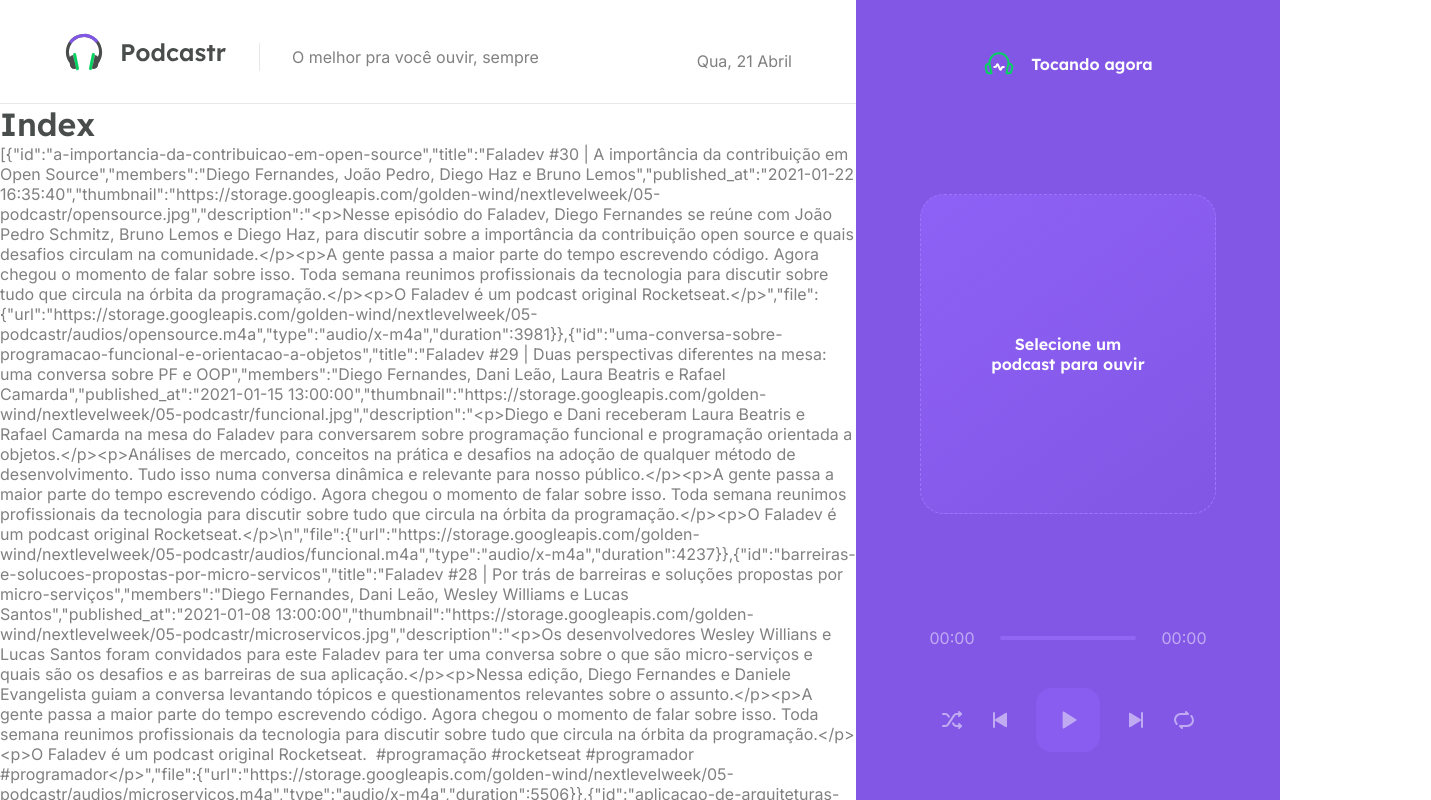
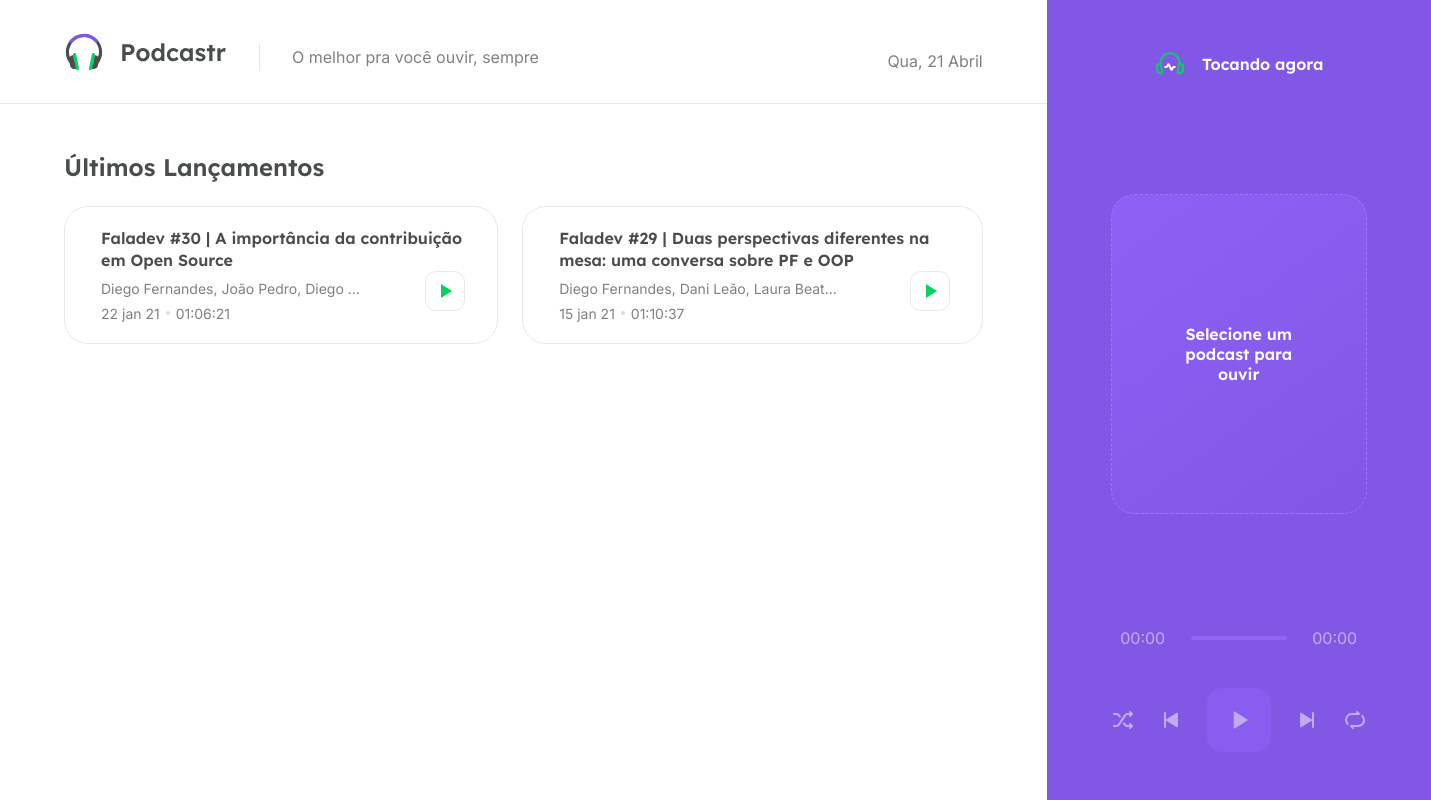
Before and after one commit to rmdev-cmba/podnext, a Next.js app: page / in a window 1280 px wide. Shown: the top 800 px of the page, 1431 px wide, since content can reach past the window. Built offline with nearby package versions, Linux system fonts and the light colour scheme; data requests are answered from the project's data file; grey boxes are pictures that could not be loaded.

Commit message:
Feito estilização de ultimos lancamentos

```diff
--- /dev/null
+++ b/next.config.js
@@ -0,0 +1,5 @@
+module.exports = {
+    images: {
+        domains: ['storage.googleapis.com'],
+    }
+}
--- /dev/null
+++ b/src/pages/home.module.scss
@@ -0,0 +1,114 @@
+.homepage {
+    padding: 0 4rem;
+    height: calc(100vh - 6.5rem);
+    overflow-y: scroll;
+
+    h2 {
+        margin-top: 3rem;
+        margin-bottom: 1.5rem;
+    }
+}
+
+.latestEpisodes {
+    ul {
+        list-style: none;
+        display: grid;
+        grid-template-columns: repeat(2, 1fr);
+        gap: 1.5rem;
+
+        li {
+            background: var(--white);
+            border: 1px solid var(--gray-100);
+            padding: 1.25rem;
+            border-radius: 1.5rem;
+            position: relative;
+
+            display: flex;
+            align-items: center;
+
+            img {
+                width: 6rem;
+                height: 6rem;
+                border-radius: 1rem;
+            }
+
+            .episodeDetails {
+                flex: 1;
+                margin-left: 1rem;
+
+                a {
+                    display: block;
+                    color: var(--gray-800);
+                    font-family: Lexend, sans-serif;
+                    font-weight: 600;
+                    text-decoration: none;
+                    line-height: 1.4rem;
+
+                    &:hover {
+                        text-decoration: underline;
+                    }
+                }
+
+                p {
+                    font-size: 0.875rem;
+                    margin-top: 0.5rem;
+                    max-width: 70%;
+                    white-space: nowrap;
+                    overflow: hidden;
+                    text-overflow: ellipsis;
+                }
+
+                span {
+                    display: inline-block;
+                    margin-top: 0.5rem;
+                    font-size: 0.875rem;
+
+                    &:last-child {
+                        margin-left: 0.5rem;
+                        padding-left: 0.5rem;
+                        position: relative;
+
+                        &::before {
+                            // colocar um elemento entre os spans que ficará após o primeiro 'after' e 'before' antes do último
+                            content: "";
+                            width: 4px;
+                            height: 4px;
+                            border-radius: 2px;
+                            background: #ddd;
+                            position: absolute;
+                            left: 0;
+                            top: 50%;
+                            transform: translate(-50%, -50%); // complementa a centralização da 'bolinha'
+                        }
+                    }
+                }
+
+
+            }
+
+            button {
+                position: absolute;
+                right: 2rem;
+                bottom: 2rem;
+
+                width: 2.5rem;
+                height: 2.5rem;
+                background: var(--white);
+                border: 1px solid var(--gray-100);
+                border-radius: 0.675rem;
+                font-size: 0;
+
+                transition: filter 0.2s;
+
+                img {
+                    width: 1.5rem;
+                    height: 1.5rem;
+                }
+
+                &:hover {
+                    filter: brightness(0.95)
+                }
+            }
+        }
+    }
+}
--- a/src/pages/index.tsx
+++ b/src/pages/index.tsx
@@ -1,24 +1,69 @@
 import { GetStaticProps } from 'next';
+import Image from 'next/image';
 import { api } from '../service/api';
+import { format, parseISO } from 'date-fns';
+// parseISO converte uma 'string data' na data correspondente
+import ptBR from 'date-fns/locale/pt-BR';
+import { convertDurationToTimeString } from './../utils/convertDurationToTimeString';
+import s from './home.module.scss';
 
 type Episode = {
   id: string;
   title: string;
   members: string;
-  // ...
+  thumbnail: string;
+  publishedAt: string;
+  description: string;
+  duration: number;
+  durationAsString: string;
+  url: string;
+
 }
 
 type HomeProps = {
-  // episodes: Array<Episode>;
-  episodes: Episode[];
+  latestEpisodes: Episode[];
+  allEpisodes: Episode[];
 }
 
-export default function Home(props: HomeProps) {
+export default function Home({ latestEpisodes, allEpisodes }: HomeProps) {
+  // formatação de dados: para melhor performance fazer a formatação fora do return
 
   return (
-    <div>
-      <h1>Index</h1>
-      <p>{JSON.stringify(props.episodes)}</p>
+    <div className={s.homepage}>
+      <section className={s.latestEpisodes}>
+        <h2>Últimos Lançamentos</h2>
+
+        <ul>
+          {latestEpisodes.map(episode => {
+            return (
+              <li key={episode.id}>
+                <Image
+                width={192}
+                height={192}
+                src={episode.thumbnail} alt={episode.title}
+                objectFit="cover" // ajusta o tamanho da imagem
+                />
+
+                <div className={s.episodeDetails}>
+                  <a href="">{episode.title}</a>
+                  <p>{episode.members}</p>
+                  <span>{episode.publishedAt}</span>
+                  <span>{episode.durationAsString}</span>
+                </div>
+
+                <button type="button">
+                  <img src="/play-green.svg" alt="Tocar episódio" />
+                </button>
+              </li>
+            )
+          })}
+        </ul>
+      </section>
+
+      <section className={s.allEpisodes}>
+
+      </section>
+
     </div>
   )
 };
@@ -28,16 +73,36 @@
 export const getStaticProps: GetStaticProps = async () => {
   const { data } = await api.get('episodes', {
     params: {
-      _limit:12,
+      _limit: 12,
       _sort: 'published_at',
       _order: 'desc'
     }
   })  // busca todos os dados disponibilizado por esta consulta
 
+  // fazendo a formatação dos dados retornados
+  const episodes = data.map(episode => {
+    return {
+      id: episode.id, // sem formatação
+      title: episode.title, // sem formatação
+      thumbnail: episode.thumbnail, // sem formatação
+      members: episode.members, // sem formatação
+      publishedAt: format(parseISO(episode.published_at), 'd MMM yy', { locale: ptBR }), // formatado
+      duration: Number(episode.file.duration), // formatado para numero
+      durationAsString: convertDurationToTimeString(Number(episode.file.duration)),
+      description: episode.description, // sem formatação
+      url: episode.file.url // sem formatação
+    }
+  })
+
+  // após formatação então é chamado no return abaixo
+  // gerando dois retornos
+  const latestEpisodes = episodes.slice(0, 2); // pega os dois últimos episódios
+  const allEpisodes = episodes.slice(2, episodes.length); // pega o restante
 
   return {
     props: {
-      episodes: data,
+      latestEpisodes,
+      allEpisodes,
     },
     revalidate: 60 * 60 * 8,
   }
--- /dev/null
+++ b/src/utils/convertDurationToTimeString.ts
@@ -0,0 +1,13 @@
+export function convertDurationToTimeString(duration: number) {
+    const hours = Math.floor(duration / 3600); // 'Math.floor' arredonda para um menor número inteiro
+    const minutes = Math.floor((duration % 3600) / 60); // recebe o resto da divisão anterior e divide por 60
+    const seconds = duration % 60; // pega o resto da divisao anterior
+
+    // criando a string que contém hora, minuto e segundo '00:00:00'
+    const timeString = [hours, minutes, seconds]
+        // caso os dados retorne com um dígito será acrescido antes o dígito '0'
+        .map(unit => String(unit).padStart(2, '0')) // percorre cada item do array e converte em string e a função padStart detecta se tem 2 dígitos, se não acrescenta a frente (Start) o dígito '0'
+        .join(':');
+
+        return timeString;
+}
```
